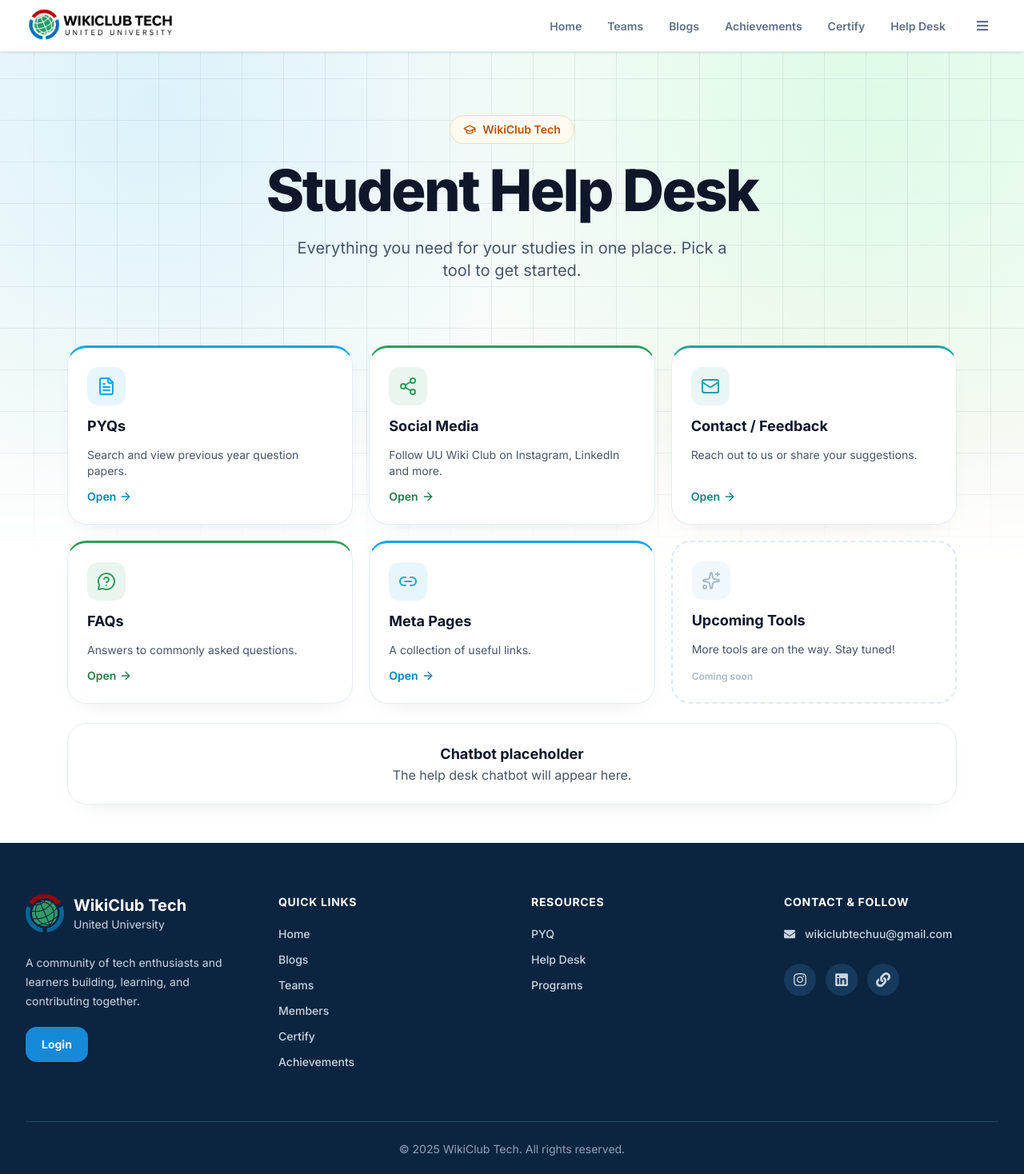
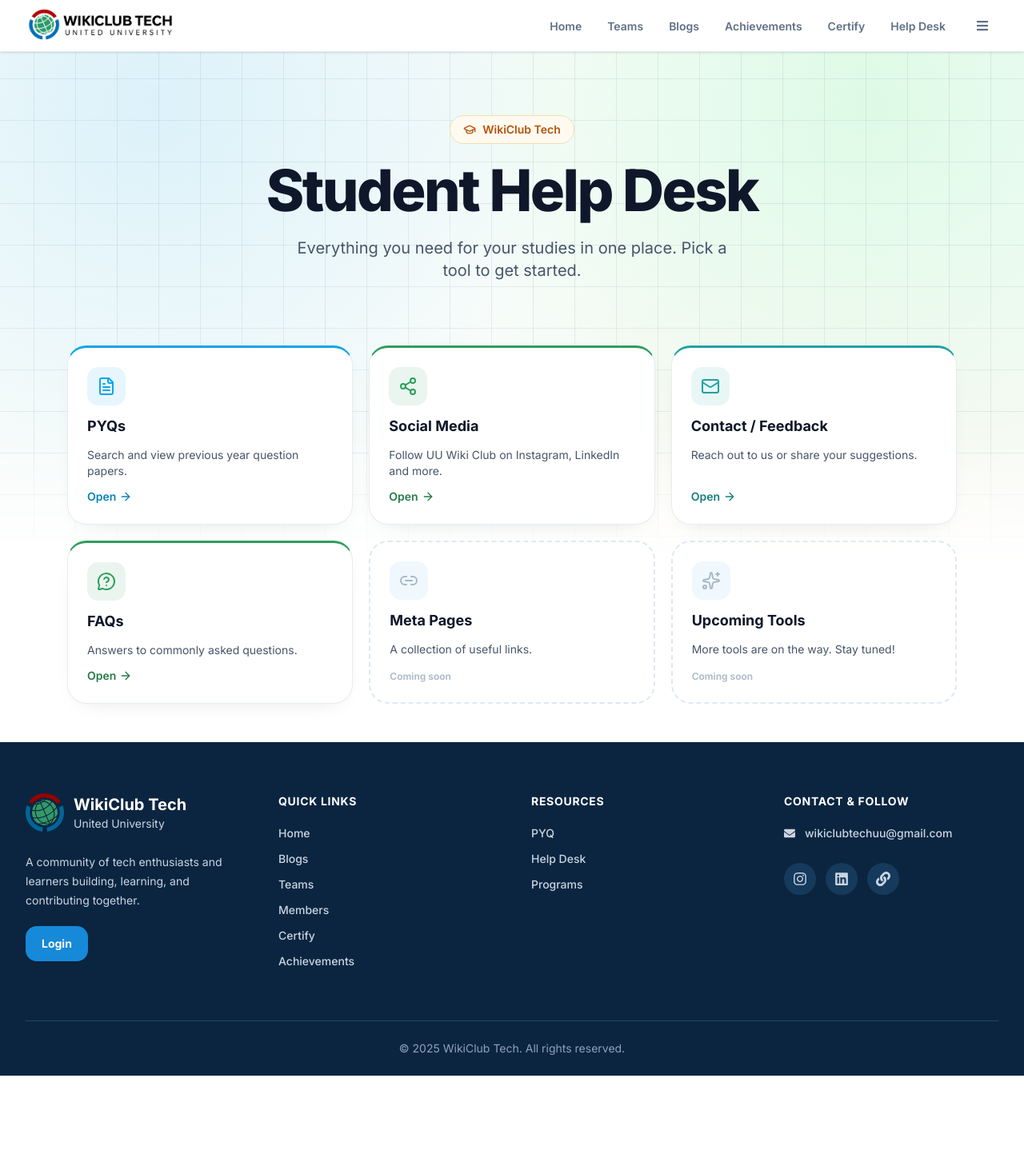
Before and after one commit to wikiclubtechuu/WikiClub-Tech-UU, a Next.js app: page /help-desk in a window 1280 px wide. Shown: the top 1468 px of the page at 80% size. After the commit the page ends 1345 px from the top, so only its background shows below. Built offline with nearby package versions, Linux system fonts and the light colour scheme.

Commit message:
Update help desk PYQs and ImageKit integration

```diff
--- a/src/app/api/pyqs/file/[id]/route.ts
+++ b/src/app/api/pyqs/file/[id]/route.ts
@@ -1,10 +1,11 @@
 // FILE: src/app/api/pyqs/file/[id]/route.ts   (route: GET /api/pyqs/file/<imageKitFileId>)
 // PURPOSE: Streams one paper (PDF or image) through our own domain, so the ImageKit address and
 // private key are never exposed to the browser. The viewer page points its <iframe>/<img> here.
+// Only files inside the PYQ folder (IMAGEKIT_PYQ_FOLDER) are served, never anything else in the account.
 // Next.js 15+/16: `params` is a Promise and must be awaited (already handled below).
 
 import { NextResponse } from "next/server";
-import { AUTH } from "@/lib/imagekit-papers";
+import { AUTH, ROOT } from "@/lib/imagekit-papers";
 
 export async function GET(
   _request: Request,
@@ -25,6 +26,11 @@ export async function GET(
     if (!meta.ok) return new NextResponse("Not found", { status: 404 });
     const file = await meta.json();
 
+    // Refuse files that are not inside the PYQ folder.
+    if (!String(file.filePath || "").startsWith(ROOT + "/")) {
+      return new NextResponse("Not found", { status: 404 });
+    }
+
     const upstream = await fetch(file.url, { cache: "no-store" });
     if (!upstream.ok || !upstream.body) {
       return new NextResponse("Could not load paper", { status: 502 });
--- a/src/app/help-desk/page.tsx
+++ b/src/app/help-desk/page.tsx
@@ -1,7 +1,7 @@
 // FILE: src/app/help-desk/page.tsx   (route: /help-desk)
 // PURPOSE: The Student Help Desk home page ("hub"). Shows a hero heading and one card per tool:
-//   PYQs, Social Media, Contact / Feedback, FAQs, Meta Pages, plus an "Upcoming Tools" card
-//   that is a non-clickable placeholder for future features, and a chatbot placeholder panel.
+//   PYQs, Social Media, Contact / Feedback, FAQs, Meta Pages, plus an "Upcoming Tools" card.
+//   Cards with href: null are non-clickable placeholders ("Coming soon").
 // This is a Server Component (no state); the entrance animations come from <Reveal>.
 import type { Metadata } from "next";
 import Link from "next/link";
@@ -24,7 +24,7 @@ export const metadata: Metadata = {
 
 // One entry per card on the hub.
 //  - href: the tool's route. `null` marks a placeholder card that is NOT clickable
-//    (used by "Upcoming Tools", rendered with a dashed border and a "Coming soon" label).
+//    (rendered with a dashed border and a "Coming soon" label).
 //  - accent: one of the hd-accent-* classes from help-desk.css; it tints the icon, top border
 //    and hover glow of that card.
 const tools = [
@@ -32,13 +32,14 @@ const tools = [
   { title: "Social Media", desc: "Follow UU Wiki Club on Instagram, LinkedIn and more.", href: "/help-desk/social", icon: Share2, accent: "hd-accent-green" },
   { title: "Contact / Feedback", desc: "Reach out to us or share your suggestions.", href: "/help-desk/contact", icon: Mail, accent: "hd-accent-teal" },
   { title: "FAQs", desc: "Answers to commonly asked questions.", href: "/help-desk/faqs", icon: MessageCircleQuestion, accent: "hd-accent-green" },
-  { title: "Meta Pages", desc: "A collection of useful links.", href: "/help-desk/meta", icon: Link2, accent: "hd-accent-blue" },
+  // Meta Pages is not finished yet, so it is shown as "Coming soon". Set href to "/help-desk/meta" once its links are added.
+  { title: "Meta Pages", desc: "A collection of useful links.", href: null, icon: Link2, accent: "hd-accent-blue" },
   { title: "Upcoming Tools", desc: "More tools are on the way. Stay tuned!", href: null, icon: Sparkles, accent: "hd-accent-navy" },
 ];
 
 export default function HelpDeskPage() {
   return (
-    <main className="mx-auto max-w-6xl px-5 pb-12">
+    <div className="mx-auto max-w-6xl px-5 pb-12">
       <section className="py-14 text-center sm:py-20">
         <Reveal>
           <span className="hd-eyebrow">
@@ -91,14 +92,6 @@ export default function HelpDeskPage() {
           );
         })}
       </section>
-
-      {/* Chatbot placeholder: reserved spot (id="chatbot") where the help-desk chatbot will be mounted later. */}
-      <Reveal className="mt-6">
-        <section id="chatbot" className="hd-panel hd-muted border-dashed p-6 text-center">
-          <b className="hd-title block text-lg">Chatbot placeholder</b>
-          The help desk chatbot will appear here.
-        </section>
-      </Reveal>
-    </main>
+    </div>
   );
 }
--- a/src/app/help-desk/pyqs/page.tsx
+++ b/src/app/help-desk/pyqs/page.tsx
@@ -26,13 +26,13 @@ export default async function PyqsPage() {
   }
 
   return (
-    <main className="mx-auto max-w-6xl px-5 py-10">
+    <div className="mx-auto max-w-6xl px-5 py-10">
       <Link href="/help-desk" className="hd-back-link inline-block text-sm font-semibold">
         ← Back to Help Desk
       </Link>
       <div className="mt-6">
         <PyqSection papers={papers} />
       </div>
-    </main>
+    </div>
   );
 }
--- a/src/app/help-desk/pyqs/view/[id]/page.tsx
+++ b/src/app/help-desk/pyqs/view/[id]/page.tsx
@@ -17,8 +17,14 @@ export const metadata: Metadata = {
 export default async function ViewPaperPage({ params }: { params: Promise<{ id: string }> }) {
   const { id } = await params;
 
-  // Look the paper up in the (cached) ImageKit listing; an unknown id shows the site's 404 page.
-  const papers = await loadPapers();
+  // Look the paper up in the (cached) ImageKit listing. If ImageKit is unreachable or the key is
+  // wrong, log it and fall through to the site's 404 page instead of crashing with a 500.
+  let papers: Awaited<ReturnType<typeof loadPapers>> = [];
+  try {
+    papers = await loadPapers();
+  } catch (e) {
+    console.error("Failed to load papers:", e);
+  }
   const paper = papers.find((p) => p.id === id);
   if (!paper) notFound();
 
@@ -30,7 +36,7 @@ export default async function ViewPaperPage({ params }: { params: Promise<{ id:
     total === 2 ? (i === 0 ? "Front page" : "Back page") : `Page ${i + 1} of ${total}`;
 
   return (
-    <main className="mx-auto max-w-4xl px-5 py-8">
+    <div className="mx-auto max-w-4xl px-5 py-8">
       <div className="mb-5 flex flex-wrap items-center justify-between gap-3">
         <BackButton />
         <div className="text-right">
@@ -70,6 +76,6 @@ export default async function ViewPaperPage({ params }: { params: Promise<{ id:
       <div className="mt-6">
         <BackButton />
       </div>
-    </main>
+    </div>
   );
 }
--- a/src/components/help-desk/PageShell.tsx
+++ b/src/components/help-desk/PageShell.tsx
@@ -21,7 +21,7 @@ export default function PageShell({
   const width = full ? "max-w-[90rem]" : wide ? "max-w-5xl" : "max-w-3xl";
 
   return (
-    <main className={`mx-auto px-5 py-10 ${width}`}>
+    <div className={`mx-auto px-5 py-10 ${width}`}>
       <Link href="/help-desk" className="hd-back-link inline-flex items-center gap-1.5 text-sm font-semibold">
         <ArrowLeft className="h-4 w-4" /> Back to Help Desk
       </Link>
@@ -29,6 +29,6 @@ export default function PageShell({
         <h1 className="hd-display text-4xl sm:text-5xl">{title}</h1>
       </Reveal>
       {children}
-    </main>
+    </div>
   );
 }
--- a/src/lib/imagekit-papers.ts
+++ b/src/lib/imagekit-papers.ts
@@ -18,8 +18,9 @@
 export const AUTH =
   "Basic " + Buffer.from(`${process.env.IMAGEKIT_PRIVATE_KEY}:`).toString("base64");
 
-// Normalised to look like "/PYQs". Case matters!
-const ROOT = "/" + (process.env.IMAGEKIT_PYQ_FOLDER || "/pyqs").replace(/^\/+|\/+$/g, "");
+// Normalised to look like "/PYQs". Case matters! Exported so the file route can make sure
+// it only serves files that live inside this folder.
+export const ROOT = "/" + (process.env.IMAGEKIT_PYQ_FOLDER || "/pyqs").replace(/^\/+|\/+$/g, "");
 
 // ---- EDIT THESE -----------------------------------------------------------
 // Used when no 20xx year can be found in the file name or folder path.
```
Also changed, not shown: 2 other files (tests, documents, lock files or other folders).
